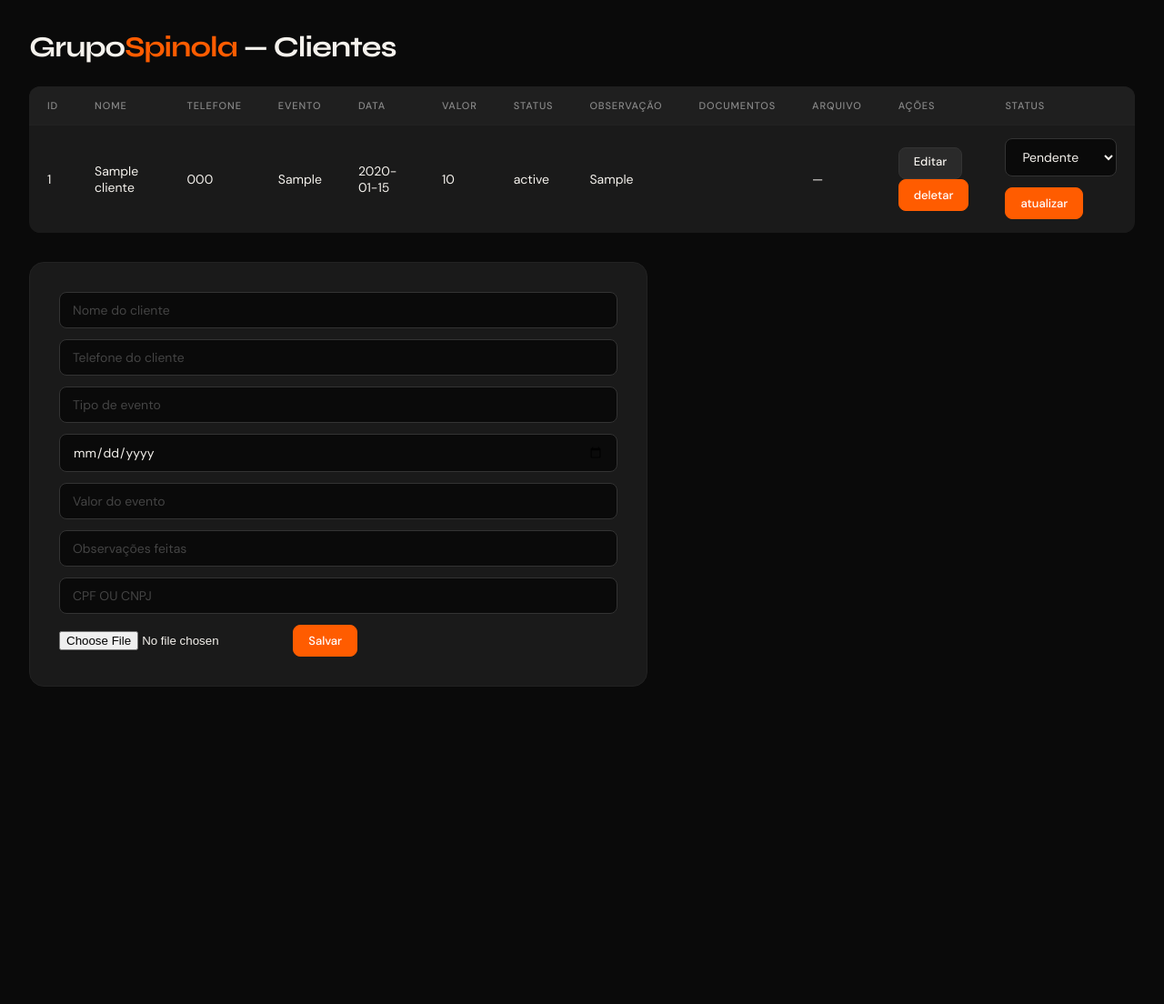
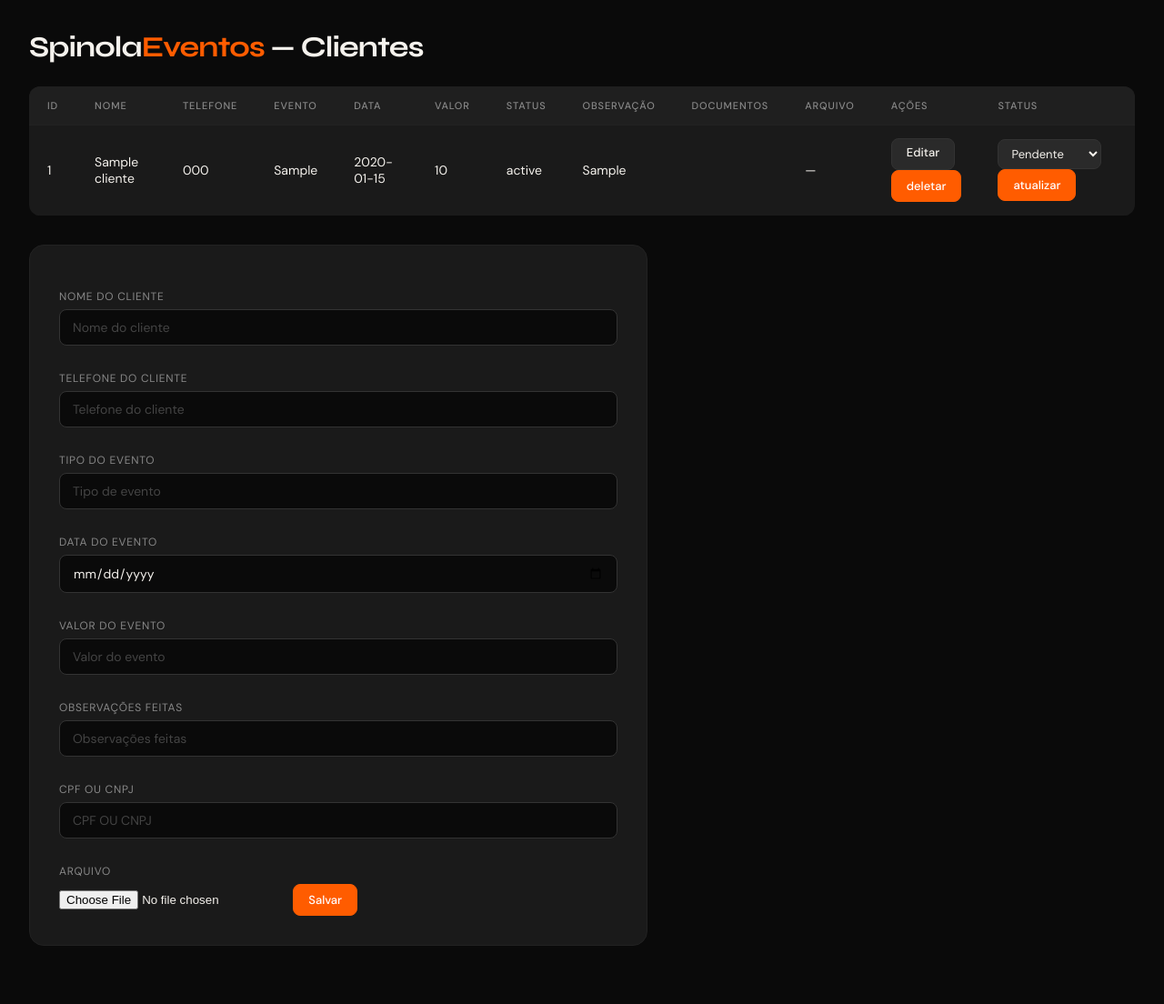
Before and after one commit to Zafirsaffe/cadastro_de_clientes, a Flask app: page /clientes in a window 1280 px wide. Shown: the whole page at 91% size. Before the commit the page ends 755 px from the top, so only its background shows below. Run offline with Flask 3, Linux system fonts and the light colour scheme; tables that the repository leaves empty hold one stand-in row (values such as "Sample post").

Commit message:
feat: labels no formulário e estilo do select

```diff
--- a/app.py
+++ b/app.py
@@ -10,6 +10,10 @@ os.makedirs('uploads', exist_ok=True)
 @app.route ("/clientes")
 def index():
     return render_template('clientes.html', clientes = listar_clientes())
+
+@app.route('/')
+def home():
+    return redirect(url_for('index'))
 
 # pega os campos do formulário com request.form
 # chama cadastrar_clientes() com esses valores
--- a/static/style.css
+++ b/static/style.css
@@ -158,3 +158,27 @@ td button {
     border-color: #ff5c00;
     color: #ff5c00 !important;
 }
+
+label {
+    display: block;
+    font-size: 12px;
+    color: #888;
+    text-transform: uppercase;
+    letter-spacing: 0.06em;
+    margin-bottom: 6px;
+    margin-top: 1rem;
+}
+
+td select {
+    background: #2a2a2a;
+    border: 1px solid #333;
+    border-radius: 8px;
+    padding: 6px 10px;
+    color: #f5f2ed;
+    font-family: 'DM Sans', sans-serif;
+    font-size: 13px;
+    cursor: pointer;
+    outline: none;
+    width: auto;
+    margin-bottom: 0;
+}
--- a/templates/clientes.html
+++ b/templates/clientes.html
@@ -5,7 +5,7 @@
         <link rel="stylesheet" href="/static/style.css">
     </head>
 <body>
-    <h1>Grupo<span style="color: #ff5c00;">Spinola</span> — Clientes</h1>
+    <h1>Spinola<span style="color: #ff5c00;">Eventos</span> — Clientes</h1>
     <table>
         <tr>
             <th>ID</th>
@@ -61,13 +61,21 @@
 <!--Criação dos Botões com seus respectivos nomes -->
 <!-- enctype: muda o formato do envio pra suportar arquivos binários. -->
 <form action="/cadastrar" method="POST" enctype="multipart/form-data">
+<label>Nome do cliente</label>
 <input type="text" name="nome" placeholder="Nome do cliente" />
+<label>Telefone do cliente</label>
 <input type="text" name="Telefone" placeholder="Telefone do cliente" />
+<label>Tipo do evento</label>
 <input type="text" name="evento" placeholder="Tipo de evento" />
+<label>Data do evento</label>
 <input type="date" name="data_evento" placeholder="Data do evento" />
+<label>Valor do evento</label>
 <input type="number" name="Valor" placeholder="Valor do evento" />
+<label>Observações feitas</label>
 <input type="text" name="observacao" placeholder="Observações feitas" />
+<label>CPF OU CNPJ</label>
 <input type="text" name="documento" placeholder="CPF OU CNPJ" />
+<label>arquivo</label>
 <input type="file" name="arquivo" accept=".pdf" />
 <button type="submit">Salvar</button>
 </form>
```
Also changed, not shown: templates/editar.html (+7 -0 lines).
